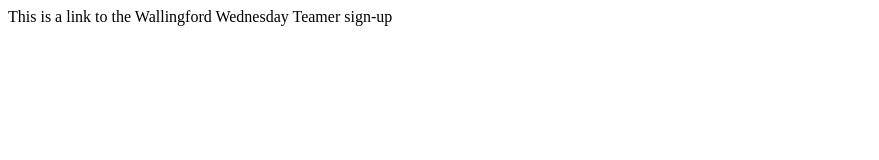
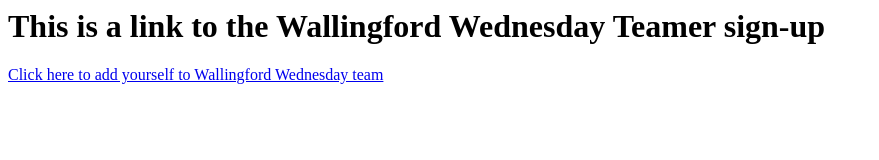
Before and after one commit to timjholmes/WallingfordWednesday, a plain HTML site: page index.htm in a window 1280 px wide. Shown: the whole page, without its empty margins (0-879 px from the left). Drawn offline with Linux system fonts and the light colour scheme.

Commit message:
Update index.htm

```diff
--- a/index.htm
+++ b/index.htm
@@ -1,2 +1,5 @@
 <head></head>
-<body>This is a link to the Wallingford Wednesday Teamer sign-up</body>
+<body>
+<h1>This is a link to the Wallingford Wednesday Teamer sign-up</h1>
+  <a href="http://tinyurl.com/2pono7o3">Click here to add yourself to Wallingford Wednesday team</a>
+</body>
```
